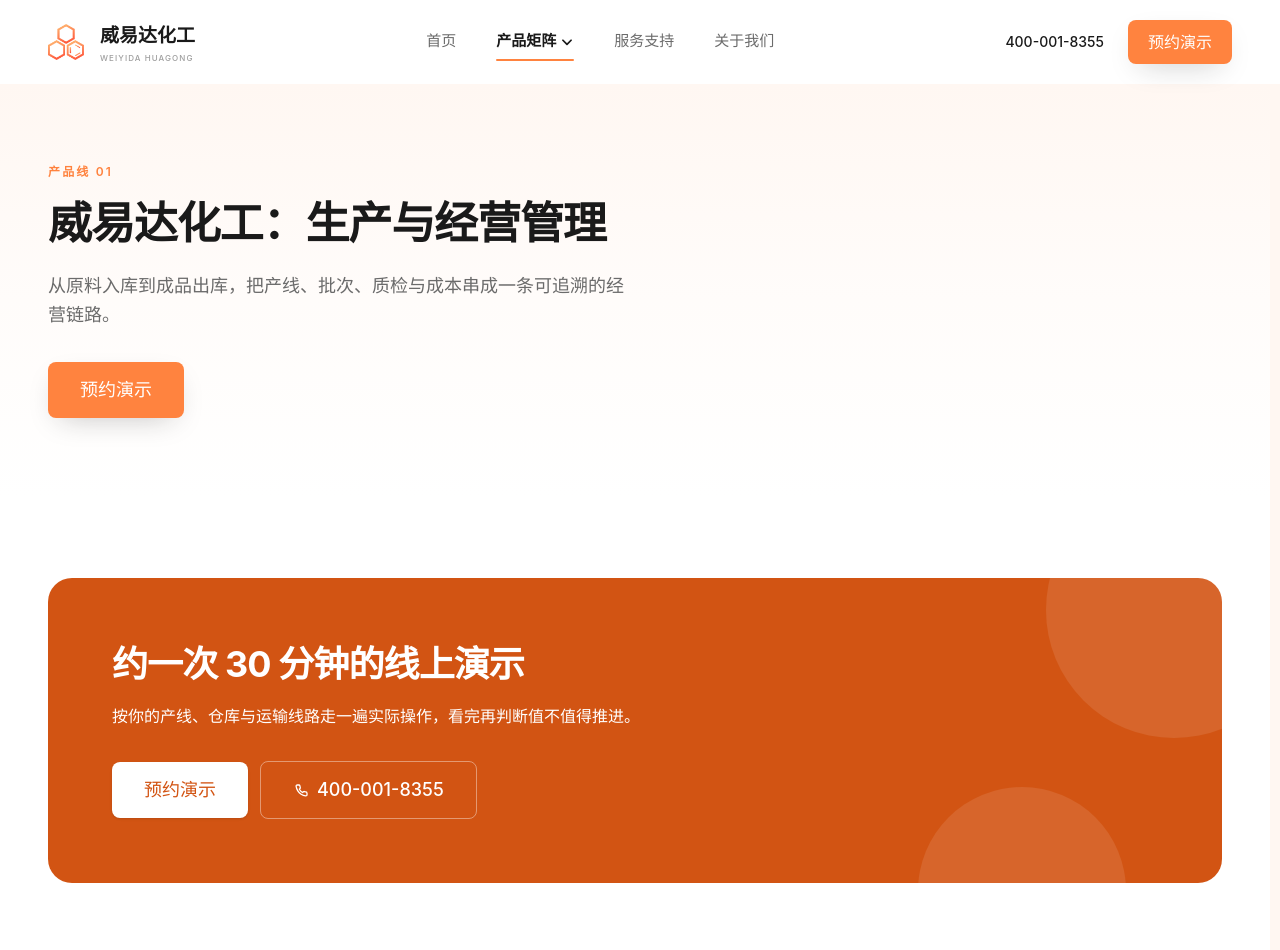
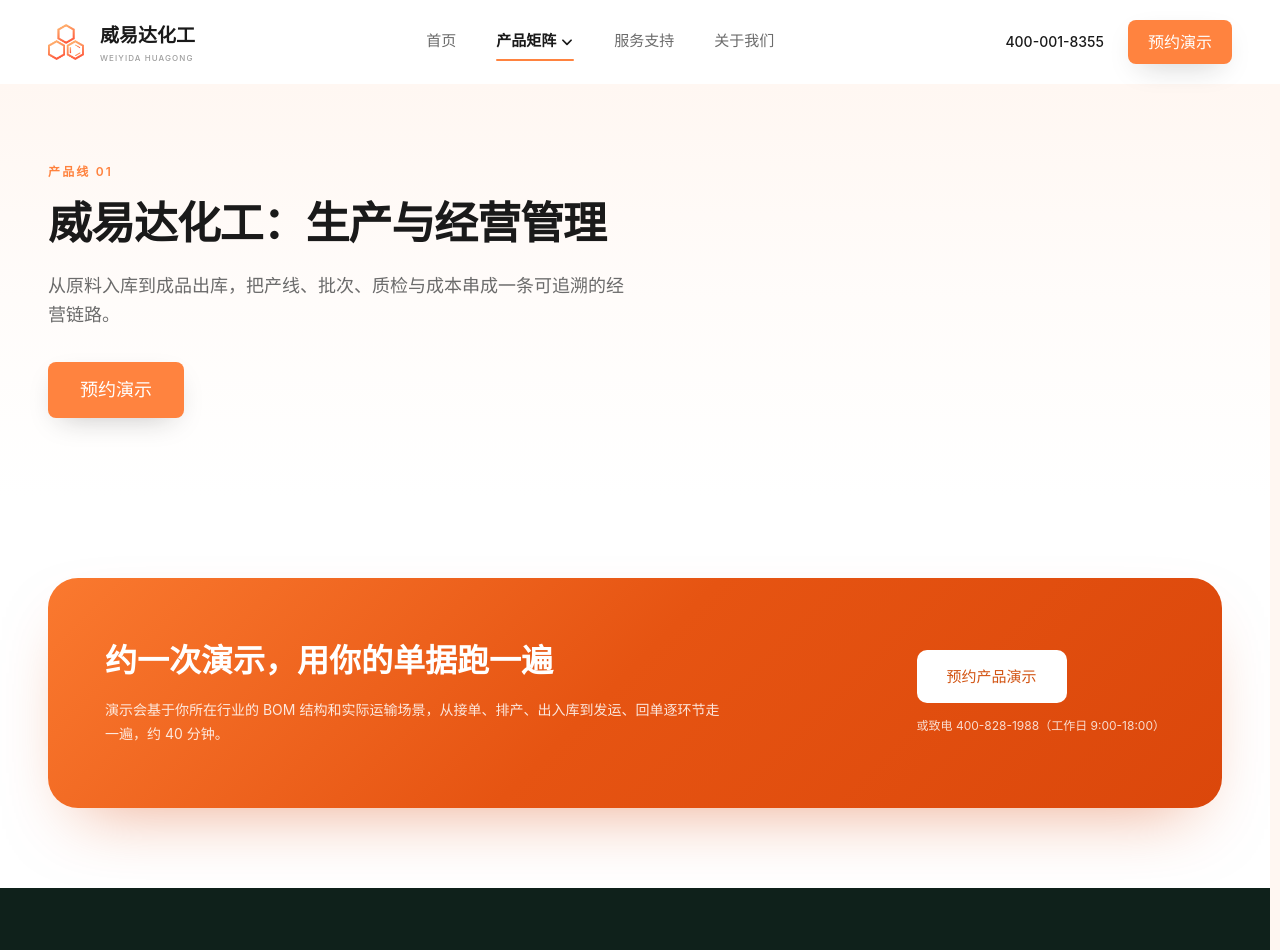
Before and after one commit to KaysonSugar/official-website, a Vue app: page /products/chemical in a window 1280 px wide. Shown: the top 950 px of the page. Built offline with nearby package versions, Linux system fonts and the light colour scheme.

Commit message:
feat: 底部 CTA 按原型 CTA Card 重做（橙渐变卡 + 右侧白按钮与电话小字）

```diff
--- a/src/components/sections/CtaBanner.vue
+++ b/src/components/sections/CtaBanner.vue
@@ -5,78 +5,61 @@
  * @Name: 底部行动号召
 -->
 <script setup lang="ts">
-import BaseButton from '@/components/ui/BaseButton.vue'
 import { siteConfig } from '@/config/site'
 
-// 底部行动号召（原型第 15 块），八个页面共用 siteConfig.cta 的文案。
-// 底色取 brand-700 不用 brand-500：白字压在 500 上对比度只有 2.6:1，看着发虚。
+const { cta, contact } = siteConfig
+
+// 底部行动号召（原型 CTA Card），八个页面共用 siteConfig.cta 的文案。
+// 橙渐变 + 白按钮 + 按钮下电话小字，几何全按 4 倍原型图 ÷4 量的：
+// 卡 1280×222、圆角 30、左 padding 57、按钮 153×53 距右 129。
 </script>
 
 <template>
   <!-- 外层白底：给上面区块留条干净的过渡带，不管前面是白底还是浅灰都不撞 -->
   <section class="bg-white py-14 sm:py-16 lg:py-20">
     <div class="container-page">
-      <!-- 横幅：relative 给装饰圆定位，overflow-hidden 把圆裁成弧边；
-           rounded-3xl 大圆角；px/py 手机上 24/48，桌面 64/64 -->
+      <!-- 橙渐变横幅：原型左上亮右下深（#fa792f→#db470b 对角），投影烘焙在原型里，
+           这里用 CSS 柔影还原；lg 起左右两栏垂直居中，窄屏上下堆叠 -->
       <div
-        class="relative overflow-hidden rounded-3xl bg-brand-700 px-6 py-12 sm:px-10 sm:py-14 lg:px-16 lg:py-16"
+        class="cta-card relative overflow-hidden rounded-[30px] px-[32px] py-[44px] sm:px-[44px] sm:py-[52px] lg:flex lg:items-center lg:justify-between lg:gap-[48px] lg:px-[57px] lg:py-[62px]"
       >
-        <!-- 两枚 10% 白圆，只在右边露一段弧，给纯色块加点纵深，不抢文字 -->
-        <div
-          class="pointer-events-none absolute -right-20 -top-24 h-64 w-64 rounded-full bg-white/10"
-          aria-hidden="true"
-        />
-        <div
-          class="pointer-events-none absolute -bottom-28 right-24 h-52 w-52 rounded-full bg-white/10"
-          aria-hidden="true"
-        />
-
-        <!-- 文案区：max-w-2xl 限一下换行宽度，标题别横贯整条横幅 -->
-        <div class="relative max-w-2xl">
-          <!-- 标题：24px → 30px → 36px 逐级放大，leading-tight 收紧行高，两行也不散 -->
-          <h2
-            class="text-2xl font-bold leading-tight tracking-tight text-white sm:text-3xl lg:text-4xl"
-          >
-            {{ siteConfig.cta.title }}
+        <!-- 文案区：max-w 限住换行宽度，原型 desc 正好折两行 -->
+        <div class="relative max-w-[620px]">
+          <!-- 标题：原型量出 32px 加粗白字 -->
+          <h2 class="text-[26px] font-bold leading-[38px] text-white sm:text-[30px] sm:leading-[42px] lg:text-[32px]">
+            {{ cta.title }}
           </h2>
 
-          <!-- 说明：纯白，不加不透明度 —— 一降对比度就不达标了 -->
-          <p class="mt-3 text-sm leading-relaxed text-white sm:mt-4 sm:text-base">
-            {{ siteConfig.cta.desc }}
+          <!-- 说明：白字压 85%，对比度依然够；行距按原型的 24px -->
+          <p class="mt-[16px] text-[14px] leading-[24px] text-white/85">
+            {{ cta.desc }}
           </p>
+        </div>
 
-          <!-- 动作区：手机竖排 gap-3，≥640 横排并垂直居中 -->
-          <div class="mt-8 flex flex-col gap-3 sm:flex-row sm:items-center">
-            <!-- 主按钮：白底深橙字（light 变体），在橙底上对比最高 -->
-            <BaseButton
-              :href="siteConfig.contact.ctaHref"
-              variant="light"
-              size="lg"
-              class="w-full sm:w-auto"
-            >
-              {{ siteConfig.contact.ctaLabel }}
-            </BaseButton>
-
-            <!-- 电话：白描边白字，和主按钮分主次；hover 描边变实、底色盖一层白 10% -->
-            <a
-              :href="siteConfig.contact.phoneHref"
-              class="inline-flex w-full items-center justify-center gap-2 rounded-lg border border-white/40 px-6 py-3 text-base font-medium text-white transition-colors duration-200 hover:border-white hover:bg-white/10 focus-visible:outline-2 focus-visible:outline-offset-2 focus-visible:outline-white sm:w-auto lg:px-8 lg:py-3.5 lg:text-lg"
-            >
-              <!-- 听筒：16×16 线性图标，stroke 用 currentColor 跟着文字白 -->
-              <svg class="h-4 w-4" viewBox="0 0 16 16" fill="none" aria-hidden="true">
-                <path
-                  d="M14 11.2v1.6a1.1 1.1 0 0 1-1.2 1.1 10.9 10.9 0 0 1-4.7-1.7 10.7 10.7 0 0 1-3.3-3.3A10.9 10.9 0 0 1 3.1 4.2 1.1 1.1 0 0 1 4.2 3h1.6a1.1 1.1 0 0 1 1.1.9c.07.5.2.99.37 1.46a1.1 1.1 0 0 1-.25 1.16l-.68.68a8.8 8.8 0 0 0 3.3 3.3l.68-.68a1.1 1.1 0 0 1 1.16-.25c.47.17.96.3 1.46.37a1.1 1.1 0 0 1 .96 1.16Z"
-                  stroke="currentColor"
-                  stroke-width="1.3"
-                  stroke-linecap="round"
-                  stroke-linejoin="round"
-                />
-              </svg>
-              {{ siteConfig.contact.phone }}
-            </a>
-          </div>
+        <!-- 动作区：白底主按钮 + 下方电话小字，右缘距卡右 129 由 lg:px-[57px] 加 justify-between 一起兜住 -->
+        <div class="relative mt-[32px] shrink-0 lg:mt-0">
+          <!-- 主按钮：白底深橙字（brand-700），原型 153×53 → 15px 字 + 左右 30 上下 16 -->
+          <a
+            :href="contact.ctaHref"
+            class="inline-flex items-center justify-center rounded-[10px] bg-white px-[30px] py-[16px] text-[15px] font-medium leading-[21px] text-brand-700 transition-colors duration-200 hover:bg-brand-50 focus-visible:outline-2 focus-visible:outline-offset-2 focus-visible:outline-white"
+          >
+            {{ cta.button }}
+          </a>
+          <!-- 小字：12px 白 80%，跟按钮左对齐（原型里就是齐左） -->
+          <p class="mt-[14px] text-[12px] leading-[18px] text-white/80">
+            {{ cta.phoneNote }}
+          </p>
         </div>
       </div>
     </div>
   </section>
 </template>
+
+<style scoped>
+/* 橙渐变：原型卡内采样，左上 #fa792f → 中段 #e65412 → 右下 #db470b；
+   投影用品牌橙压暗，别用中性黑——原型阴影带着橙调 */
+.cta-card {
+  background: linear-gradient(135deg, #fa792f 0%, #e65412 48%, #db470b 100%);
+  box-shadow: 0 30px 70px -32px rgba(219, 71, 11, 0.5);
+}
+</style>
--- a/src/config/site.ts
+++ b/src/config/site.ts
@@ -273,12 +273,16 @@ export interface SiteConfig {
     /** 服务卡：icon 对应 icons 目录的短名，items 为小圆点列表 */
     cards: { icon: 'implement' | 'custom' | 'support'; title: string; items: string[] }[]
   }
-  /** 页面底部的行动号召区（首页与全部内页共用同一份文案） */
+  /** 页面底部的行动号召区（首页与全部内页共用同一份文案，对应原型 CTA Card） */
   cta: {
     /** 主标题 */
     title: string
-    /** 一句话说明 */
+    /** 说明（原型两行，讲演示怎么走、要多久） */
     desc: string
+    /** 橙卡上的白色主按钮文案（原型「预约产品演示」，跟导航栏的 ctaLabel 不是一回事） */
+    button: string
+    /** 按钮下方的小字：电话与工作时间 */
+    phoneNote: string
   }
   /** 页脚（对应原型底部的深色收尾区，1440 画板下高 343） */
   footer: {
@@ -825,9 +829,13 @@ export const siteConfig: SiteConfig = {
       },
     ],
   },
+  // 原型 CTA Card：文案逐字照原型。注意电话是原型上的 400-828-1988，
+  // 与 contact.phone（400-001-8355）不一致，用哪个等用户拍板
   cta: {
-    title: '约一次 30 分钟的线上演示',
-    desc: '按你的产线、仓库与运输线路走一遍实际操作，看完再判断值不值得推进。',
+    title: '约一次演示，用你的单据跑一遍',
+    desc: '演示会基于你所在行业的 BOM 结构和实际运输场景，从接单、排产、出入库到发运、回单逐环节走一遍，约 40 分钟。',
+    button: '预约产品演示',
+    phoneNote: '或致电 400-828-1988（工作日 9:00-18:00）',
   },
   footer: {
     desc: ['化工生产 + 危化运输一体化平台，全链路数字化、全流程规范化、全方位安全化。'],
```
